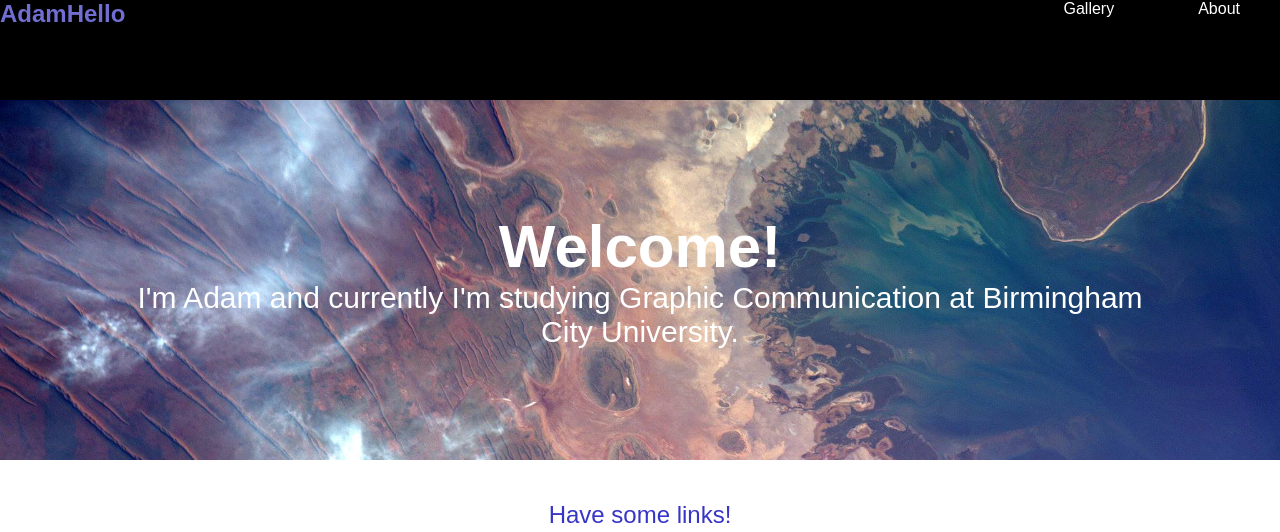
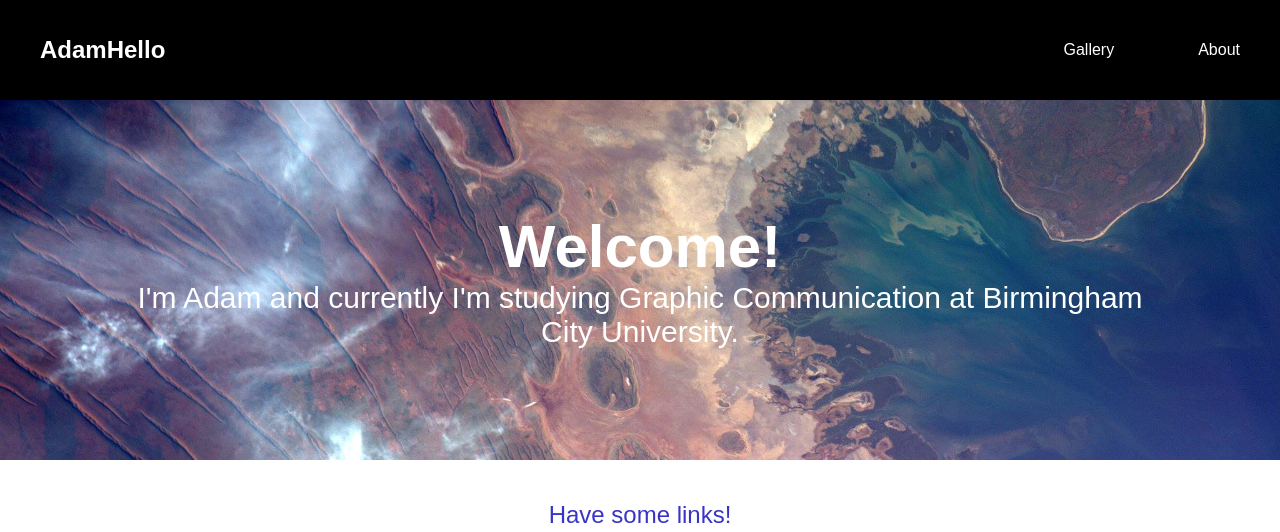
Before and after one commit to AdamHingley/Portfolio, a plain HTML site: page index.html in a window 1280 px wide. Shown: the top 532 px of the page. Drawn offline with Linux system fonts and the light colour scheme.

Commit message:
Update main.css

```diff
--- a/style/main.css
+++ b/style/main.css
@@ -32,11 +32,20 @@ nav{
 nav h1{
   color: white;
   float:left;
+  position:relative;
+  top: 50%;
+  transform: translateY(-50%);
+  margin-left: 40px;
 }
 nav ul{
   color:white;
   float:right;
   list-style-type: none;
+  position: relative;
+  top:50%;
+  transform: translateY(-50%);
+
+
 }
 nav ul li{
   display: inline-block;
@@ -48,6 +57,7 @@ nav a{
 }
 nav a:hover{
   color: #706ed1;
+
 }
 /*Header section*/
 #header{
```
